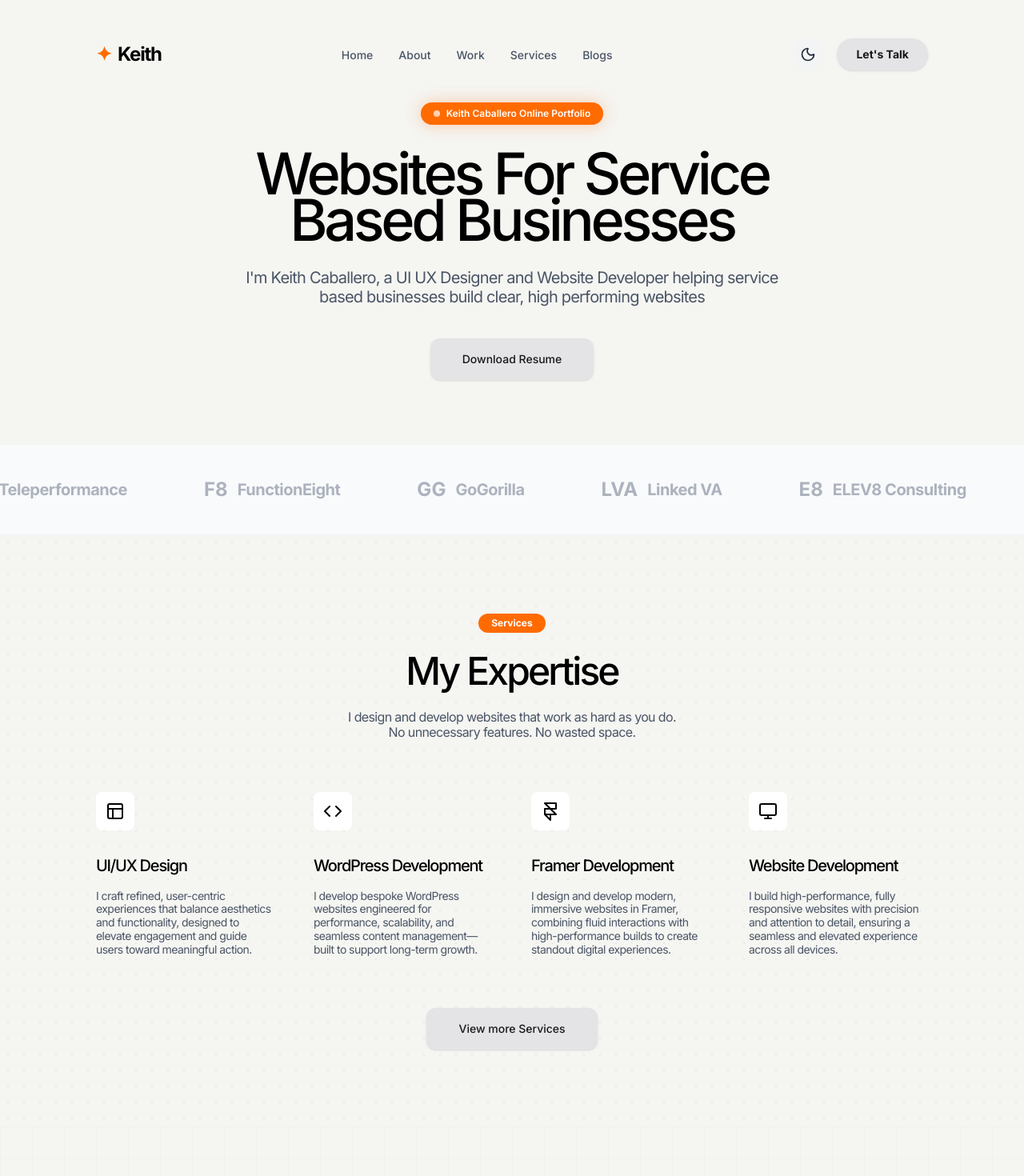
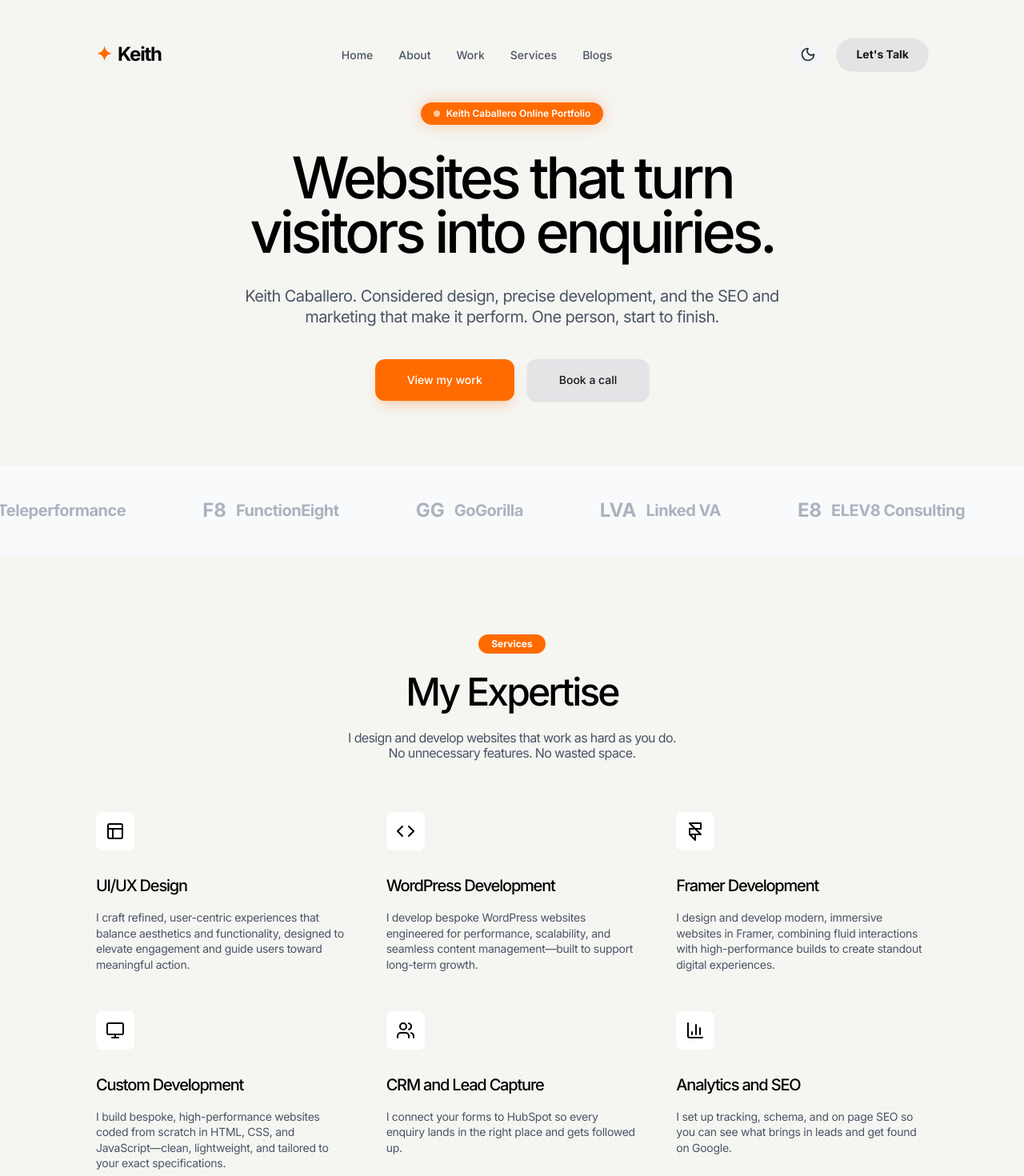
Before and after one commit to KeithArmandMarie/New-Portfolio-Website, a Next.js app: page / in a window 1280 px wide. Shown: the top 1470 px of the page at 80% size. Built offline with nearby package versions, Linux system fonts and the light colour scheme.

Commit message:
feat: add about and services pages along with expertise and hero components

```diff
--- a/app/about/page.tsx
+++ b/app/about/page.tsx
@@ -7,7 +7,7 @@ import { Footer } from '@/components/Footer';
 import { ScrollToTop } from '@/components/ScrollToTop';
 import { ContactCTA } from '@/components/ContactCTA';
 import {
-  Briefcase, GraduationCap, Code2, Trophy, ExternalLink,
+  Briefcase, GraduationCap, Download, Code2, Trophy, ExternalLink,
   Layout, SquareDashed, Layers, Palette, Fingerprint, PencilRuler,
   Monitor, Paintbrush, Wrench, Share2,
   Search, PenLine, Users, Network, Clapperboard, Bot
@@ -21,6 +21,7 @@ import {
 import { VscVscode } from 'react-icons/vsc';
 import { DiPhotoshop, DiIllustrator } from 'react-icons/di';
 import Image from 'next/image';
+import Link from 'next/link';
 import { BentoProfile } from '@/components/BentoProfile';
 
 const experiences = [
@@ -190,9 +191,24 @@ export default function AboutPage() {
               Designing with <br />
               <span className="text-[#FF6B00]">Purpose & Precision.</span>
             </h1>
-            <p className="text-xl text-gray-600 dark:text-gray-400 max-w-2xl leading-[1.2] tracking-[-0.04em]">
+            <p className="text-xl text-gray-600 dark:text-gray-400 max-w-2xl leading-[1.2] tracking-[-0.04em] mb-8">
               I am Keith Caballero, a UI/UX Designer and Web Developer dedicated to creating digital experiences that are not only visually stunning but also highly functional and user-centric.
             </p>
+            <Link
+              href="https://drive.google.com/drive/u/2/folders/1vQ5c-UjkvYq4-cwUYfO7MPSHaDdirl8v"
+              target="_blank"
+              rel="noopener noreferrer"
+              className="inline-block"
+            >
+              <motion.button
+                whileHover={{ scale: 1.05 }}
+                whileTap={{ scale: 0.95 }}
+                className="inline-flex items-center gap-2.5 bg-zinc-200 dark:bg-zinc-800 text-zinc-900 dark:text-zinc-100 px-8 py-4 rounded-xl text-sm font-medium hover:bg-zinc-300 dark:hover:bg-zinc-700 transition-all shadow-sm"
+              >
+                <Download className="w-4 h-4 text-[#FF6B00]" />
+                Download Resume
+              </motion.button>
+            </Link>
           </motion.div>
         </div>
       </section>
@@ -206,9 +222,18 @@ export default function AboutPage() {
               <h2 className="text-4xl font-medium tracking-[-0.06em] dark:text-white flex items-center gap-3 uppercase">
                 <Briefcase className="text-[#FF6B00]" /> Experience
               </h2>
-              <p className="mt-4 text-sm text-gray-500 dark:text-gray-400 max-w-xs">
+              <p className="mt-4 text-sm text-gray-500 dark:text-gray-400 max-w-xs mb-6">
                 My professional journey through design, development, and technical support.
               </p>
+              <Link
+                href="https://drive.google.com/drive/u/2/folders/1vQ5c-UjkvYq4-cwUYfO7MPSHaDdirl8v"
+                target="_blank"
+                rel="noopener noreferrer"
+                className="inline-flex items-center gap-2 text-xs font-semibold text-[#FF6B00] hover:text-[#C96A13] transition-colors"
+              >
+                <Download className="w-3.5 h-3.5" />
+                Download Resume
+              </Link>
             </div>
             <div className="md:w-2/3 space-y-12">
               {experiences.map((exp, index) => (
--- a/app/services/page.tsx
+++ b/app/services/page.tsx
@@ -8,7 +8,7 @@ import { ScrollToTop } from '@/components/ScrollToTop';
 import { ContactCTA } from '@/components/ContactCTA';
 import { ScrollReveal } from '@/components/ScrollReveal';
 import { LogoMarquee } from '@/components/LogoMarquee';
-import { Layout, Monitor, Code, Target, RefreshCcw, Palette, Search, Wrench, Framer, Headset } from 'lucide-react';
+import { Layout, Monitor, Code, Target, RefreshCcw, Palette, Search, Wrench, Framer, Headset, Users, BarChart3 } from 'lucide-react';
 
 const allServices = [
   {
@@ -27,6 +27,21 @@ const allServices = [
     icon: Framer,
   },
   {
+    title: 'Custom Development',
+    description: 'I build bespoke, hand-coded websites in HTML, CSS, and JavaScript—clean, lightweight, and tailored to your exact specifications.',
+    icon: Monitor,
+  },
+  {
+    title: 'CRM and Lead Capture',
+    description: 'I connect your forms to HubSpot so every enquiry lands in the right place and gets followed up.',
+    icon: Users,
+  },
+  {
+    title: 'Analytics and SEO',
+    description: 'I set up tracking, schema, and on page SEO so you can see what brings in leads and get found on Google.',
+    icon: BarChart3,
+  },
+  {
     title: 'Website Strategy',
     description: 'I architect data-informed website strategies that align structure, messaging, and user journey—ensuring every touchpoint contributes to measurable business outcomes.',
     icon: Target,
@@ -37,19 +52,9 @@ const allServices = [
     icon: RefreshCcw,
   },
   {
-    title: 'Website Development',
-    description: 'I build high-performance, fully responsive websites with precision and attention to detail, ensuring a seamless and elevated experience across all devices.',
-    icon: Monitor,
-  },
-  {
     title: 'Graphic Design',
     description: 'I design visually sophisticated assets that reinforce brand identity, communicate value with clarity, and create a lasting impression.',
     icon: Palette,
-  },
-  {
-    title: 'SEO Setup and Optimization',
-    description: 'I implement strategic SEO foundations and on-page optimization designed to enhance visibility, improve search rankings, and support sustainable growth.',
-    icon: Search,
   },
   {
     title: 'Ongoing Website Support',
--- a/components/Expertise.tsx
+++ b/components/Expertise.tsx
@@ -2,7 +2,7 @@
 
 import React from 'react';
 import Link from 'next/link';
-import { Layout, Monitor, Code, Framer } from 'lucide-react';
+import { Layout, Monitor, Code, Framer, Users, BarChart3 } from 'lucide-react';
 import { motion } from 'motion/react';
 
 const services = [
@@ -22,9 +22,19 @@ const services = [
     icon: Framer,
   },
   {
-    title: 'Website Development',
-    description: 'I build high-performance, fully responsive websites with precision and attention to detail, ensuring a seamless and elevated experience across all devices.',
+    title: 'Custom Development',
+    description: 'I build bespoke, high-performance websites coded from scratch in HTML, CSS, and JavaScript—clean, lightweight, and tailored to your exact specifications.',
     icon: Monitor,
+  },
+  {
+    title: 'CRM and Lead Capture',
+    description: 'I connect your forms to HubSpot so every enquiry lands in the right place and gets followed up.',
+    icon: Users,
+  },
+  {
+    title: 'Analytics and SEO',
+    description: 'I set up tracking, schema, and on page SEO so you can see what brings in leads and get found on Google.',
+    icon: BarChart3,
   },
 ];
 
@@ -41,7 +51,7 @@ export const Expertise = () => {
           I design and develop websites that work as hard as you do. <br />No unnecessary features. No wasted space.<br />
         </p>
 
-        <div className="grid grid-cols-1 md:grid-cols-2 lg:grid-cols-4 gap-12 text-left">
+        <div className="grid grid-cols-1 md:grid-cols-2 lg:grid-cols-3 gap-8 md:gap-12 text-left">
           {services.map((service, index) => (
             <motion.div
               key={index}
@@ -59,7 +69,7 @@ export const Expertise = () => {
                 <service.icon className="w-6 h-6 group-hover:text-[#FF6B00] dark:group-hover:text-[#FF6B00] transition-colors" />
               </motion.div>
               <h3 className="text-xl font-medium tracking-[-0.06em] mb-4 group-hover:text-[#C96A13] transition-colors dark:text-white">{service.title}</h3>
-              <p className="text-gray-600 dark:text-gray-400 text-sm leading-[1.2] tracking-[-0.04em]">
+              <p className="text-gray-600 dark:text-gray-400 text-sm leading-[1.4] tracking-[-0.02em]">
                 {service.description}
               </p>
             </motion.div>
--- a/components/Hero.tsx
+++ b/components/Hero.tsx
@@ -123,31 +123,40 @@ export const Hero = () => {
 
         <motion.h1
           variants={itemVariants}
-          className="text-5xl md:text-7xl font-medium tracking-[-0.06em] mb-8 leading-[0.8] dark:text-white"
+          className="text-5xl md:text-7xl font-medium tracking-[-0.06em] mb-8 leading-[0.95] dark:text-white"
         >
-          Websites For Service <br /> Based Businesses
+          Websites that turn <br className="hidden sm:inline" />
+          visitors into enquiries.
         </motion.h1>
 
         <motion.p
           variants={itemVariants}
-          className="text-lg md:text-xl text-gray-600 dark:text-gray-400 mb-10 max-w-2xl mx-auto leading-[1.2] tracking-[-0.04em]"
+          className="text-lg md:text-xl text-gray-600 dark:text-gray-400 mb-10 max-w-2xl mx-auto leading-[1.3] tracking-[-0.03em]"
         >
-          I&apos;m Keith Caballero, a UI UX Designer and Website Developer helping service based businesses build clear, high performing websites
+          Keith Caballero. Considered design, precise development, and the SEO and marketing that make it perform. One person, start to finish.
         </motion.p>
 
         <motion.div
           variants={itemVariants}
-          whileHover={{ scale: 1.05 }}
-          whileTap={{ scale: 0.95 }}
+          className="flex flex-col sm:flex-row items-center justify-center gap-4"
         >
-          <Link
-            href="https://drive.google.com/drive/u/2/folders/1vQ5c-UjkvYq4-cwUYfO7MPSHaDdirl8v"
-            target="_blank"
-            rel="noopener noreferrer"
-          >
-            <button className="bg-zinc-200 dark:bg-zinc-800 text-zinc-900 dark:text-zinc-100 px-10 py-4 rounded-xl text-sm font-medium hover:bg-zinc-300 dark:hover:bg-zinc-700 transition-all shadow-sm">
-              Download Resume
-            </button>
+          <Link href="#work" className="w-full sm:w-auto">
+            <motion.button
+              whileHover={{ scale: 1.05 }}
+              whileTap={{ scale: 0.95 }}
+              className="w-full sm:w-auto bg-[#FF6B00] text-white px-10 py-4 rounded-xl text-sm font-medium hover:bg-[#C96A13] transition-all shadow-lg shadow-[#FF6B00]/20"
+            >
+              View my work
+            </motion.button>
+          </Link>
+          <Link href="https://calendly.com/caballerokeith2/30min" target="_blank" rel="noopener noreferrer" className="w-full sm:w-auto">
+            <motion.button
+              whileHover={{ scale: 1.05 }}
+              whileTap={{ scale: 0.95 }}
+              className="w-full sm:w-auto bg-zinc-200 dark:bg-zinc-800 text-zinc-900 dark:text-zinc-100 px-10 py-4 rounded-xl text-sm font-medium hover:bg-zinc-300 dark:hover:bg-zinc-700 transition-all shadow-sm"
+            >
+              Book a call
+            </motion.button>
           </Link>
         </motion.div>
       </motion.div>
```
Also changed, not shown: 1 other file (tests, documents, lock files or other folders).
